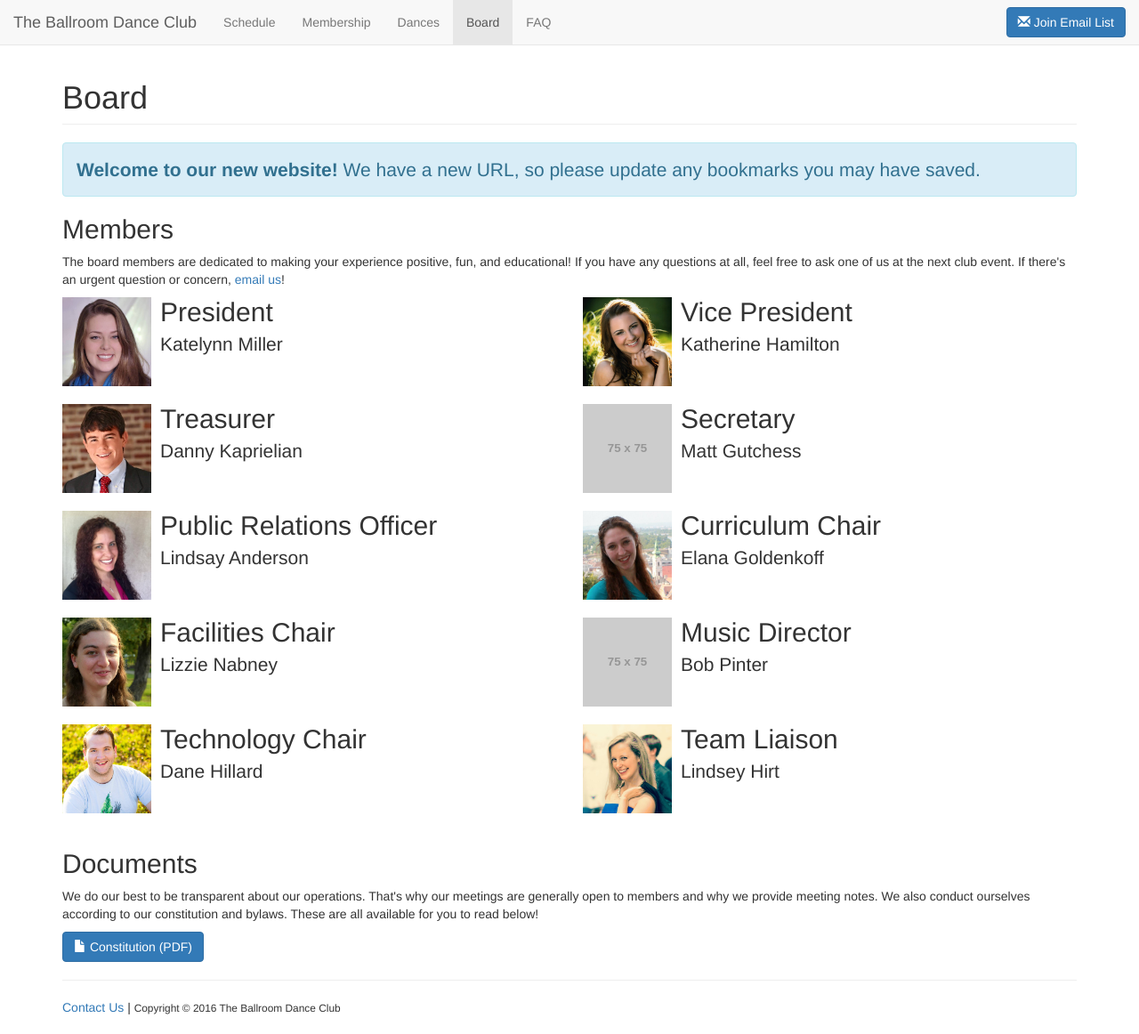
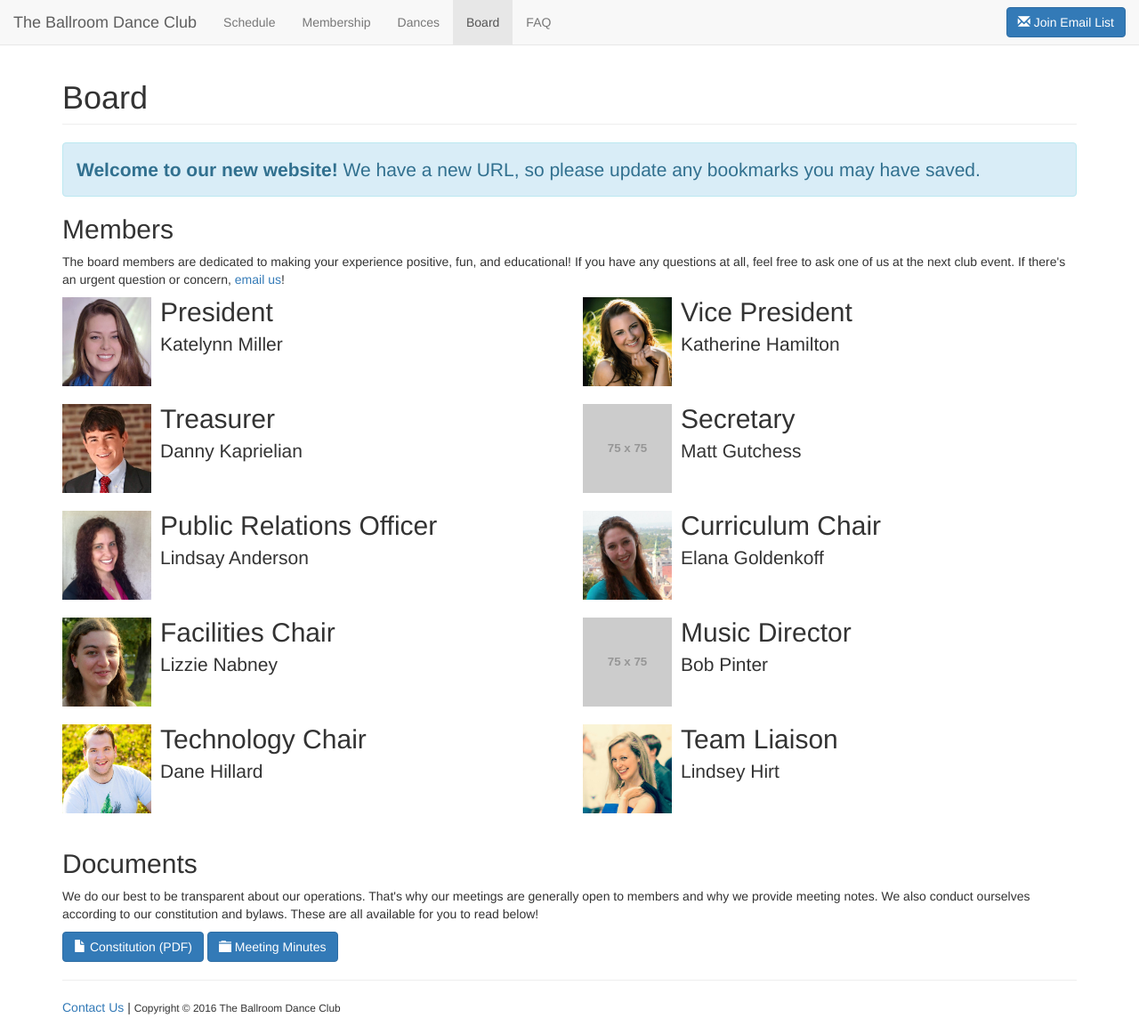
Before and after one commit to ballroom-dance-club/ballroom-dance-club.github.io, a Jekyll site: the page built from board.html, in a window 1280 px wide and 1162 px high. Shown: the whole window at 89% size. Built offline with Jekyll 4.4.1, drawn with Linux system fonts in a browser that asks for light colours; nearby versions of some CDN libraries.

Commit message:
Add link to meeting minutes

```diff
--- a/board.html
+++ b/board.html
@@ -28,5 +28,12 @@ description: Get to know the people who dedicate their time and effort to The Ba
 </p>
 
 <p>
-    <a href="https://drive.google.com/open?id=0B-QfW01thXV2bHZYR2ZFd3VXYWs" class="btn btn-primary" target="_blank"><span class="glyphicon glyphicon-file"></span> Constitution (PDF)</a>
+    <a href="https://drive.google.com/open?id=0B-QfW01thXV2bHZYR2ZFd3VXYWs" class="btn btn-primary" target="_blank">
+        <span class="glyphicon glyphicon-file"></span>
+        Constitution (PDF)
+    </a>
+    <a href="https://drive.google.com/open?id=0B-QfW01thXV2aU5ld3ZxaXNuTjA" class="btn btn-primary" target="_blank">
+        <span class="glyphicon glyphicon-folder-close"></span>
+        Meeting Minutes
+    </a>
 </p>
```
